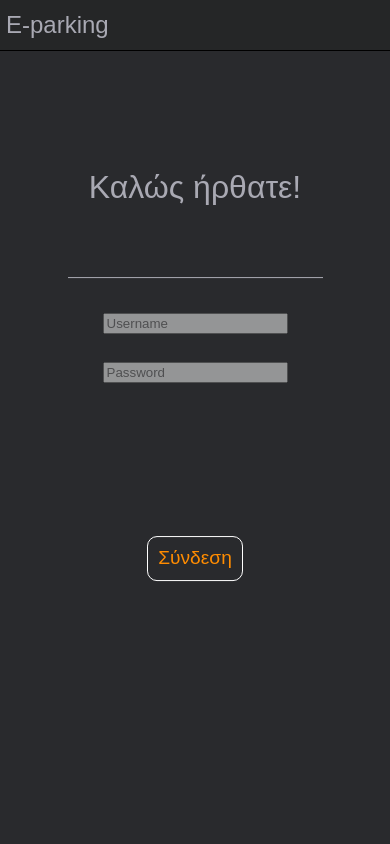
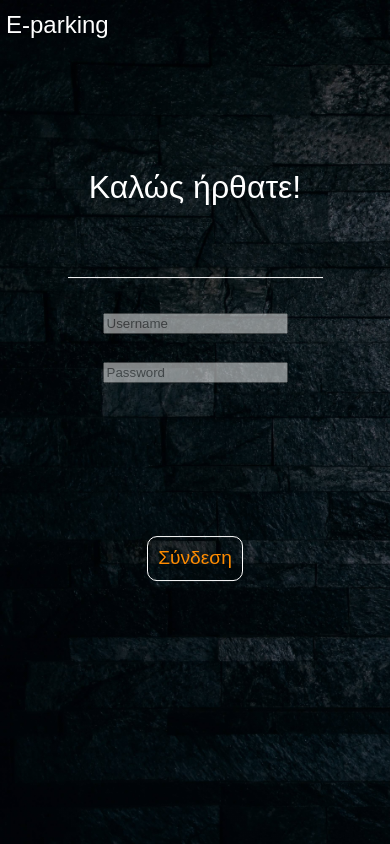
Before and after one commit to ilnikas/e-parking, a PHP site: page /html/login.html in a window 390 px wide. Run offline with PHP 8.4, Linux system fonts and the light colour scheme.

Commit message:
Improved mobile version layout for main page, login page back to original design

```diff
--- a/css/login.css
+++ b/css/login.css
@@ -9,7 +9,7 @@ body {
     margin: 0;
     padding: 0;
     font-family: Arial, Helvetica, sans-serif;
-    color: #A9A9B3;
+    color: white;
 }
 
 #container {
@@ -17,8 +17,8 @@ body {
     flex-direction: column;
     align-items: center;
     justify-content: center;
-    /*background: linear-gradient( rgba(0, 0, 0, 0.6), rgba(0, 0, 0, 0.6) ), url("img/login.jpg");*/ /*Using gradient to darken image so login form will be clearly vissible */
-    background-color: #292A2D;
+    background: linear-gradient( rgba(0, 0, 0, 0.6), rgba(0, 0, 0, 0.6) ), url("img/login.jpg"); /*Using gradient to darken image so login form will be clearly vissible */
+    /*background-color: #292A2D;*/
     background-size: cover;
     min-height: 630px; /* To avoid unpredictable effects when android keyboard pops over the screen */
     height: 100vh;
@@ -33,13 +33,11 @@ body {
     right: 0;
     width: 100vw;
     height: 50px;
-    background-color: #252627;
-    border-bottom: 1px solid black;
 }
 
 #homePageLogo a {
     font-size: 1.5em;
-    color: #A9A9B3;
+    color: white;
     text-decoration: none;
     text-emphasis: bold;
     outline: 0;
@@ -48,7 +46,7 @@ body {
 }
 
 #welcomeMessage {
-    color: #A9A9B3;
+    color: white;
     font-size: 2em;
     position: absolute;
     top: 20%;
@@ -75,7 +73,7 @@ input {
 #allInputs {
     margin-top: 40%;
     padding: 35px 35px 0 35px;
-    border-top: 1px solid #A9A9B3;
+    border-top: 1px solid white;
 }
 
 
--- a/html/admin.html
+++ b/html/admin.html
@@ -35,7 +35,7 @@
                 <div id="secondPart">
                     <h4>Στοιχεία πόλης</h4>
                     <div id="map">
-
+                        <img src="../css/img/map_trol.jpg" alt="I am the map">
                     </div>
                     <div onclick="specifyTimeForSimulation()">
                         <h4>Εκτέλεση εξομοίωσης</h4>
```
Also changed, not shown: css/admin.css (+10 -0 lines), css/main.css (+70 -60 lines), css/img/map_trol.jpg (added).
